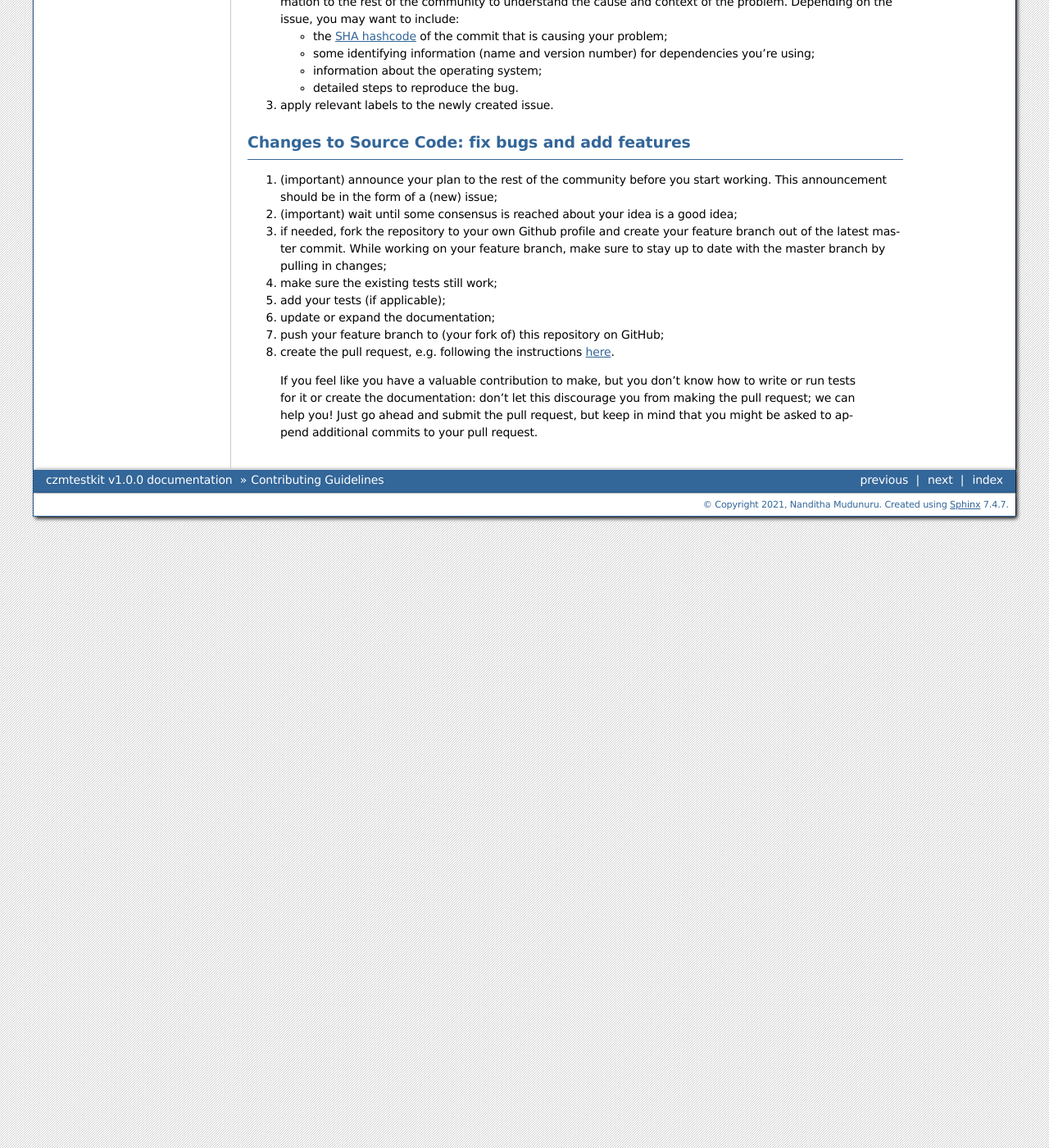
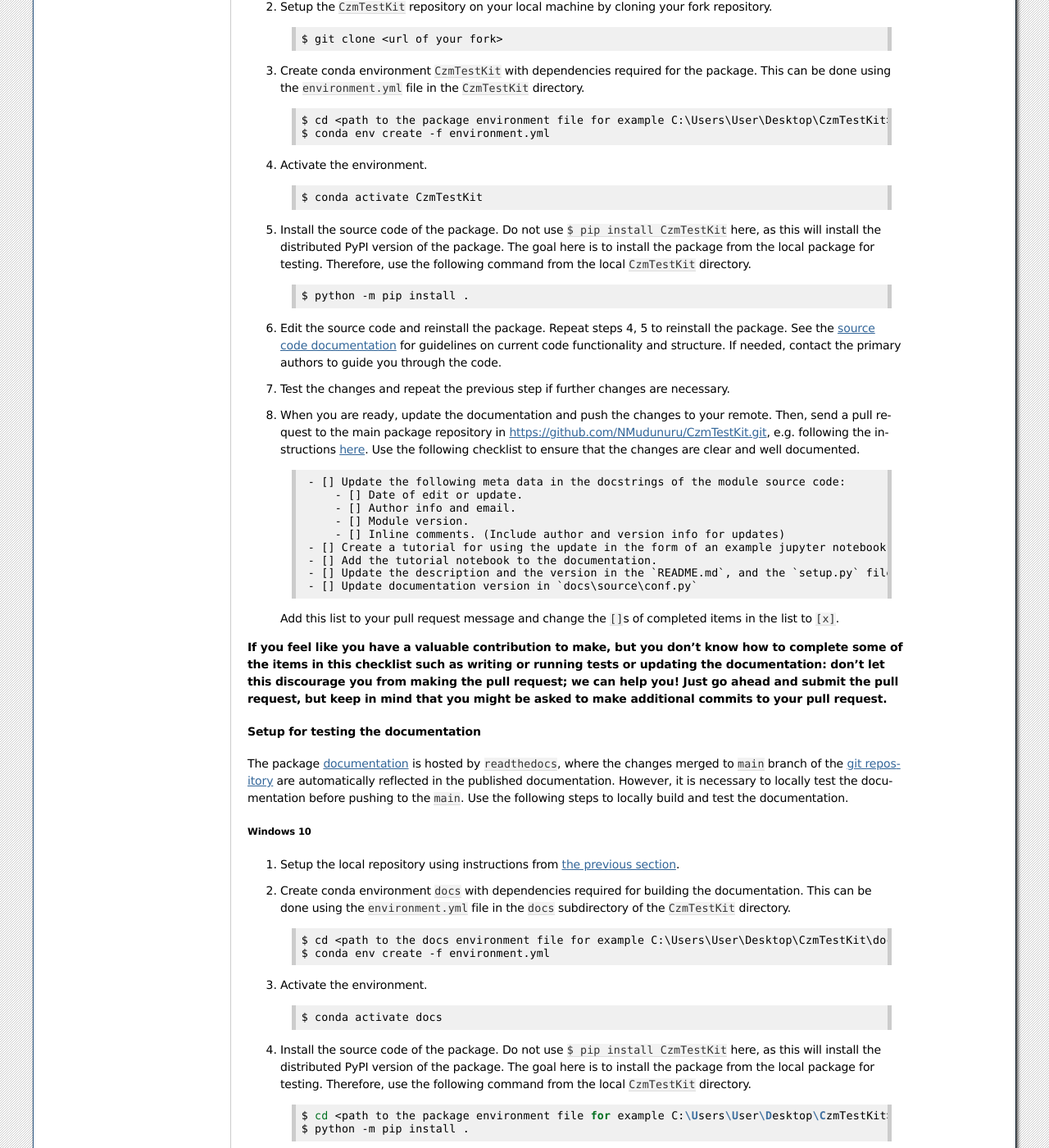
Before and after one commit to NMudunuru/CzmTestKit, a Sphinx documentation site: the page built from docs/source/contGuide.rst, in a window 1280 px wide and 1400 px high, scrolled down 1776 px. Shown: the whole window at 82% size. Built offline with Sphinx 7.4.7, drawn with Linux system fonts in a browser that asks for light colours; pages that are not in the unit, such as notebooks, are missing from menus; some of the changed text lies outside the part shown.

Commit message:
Detailed contributors guide

````diff
--- a/CONTRIBUTING.md
+++ b/CONTRIBUTING.md
@@ -3,70 +3,6 @@
 [![Contributor Covenant](https://img.shields.io/badge/Contributor%20Covenant-2.1-4baaaa.svg)](https://github.com/NMudunuru/CzmTestKit/blob/main/CODE_OF_CONDUCT.md)
 
 Contributers are to kindly stick to the following guidelines and the contributor covenant code of conduct to avoid conflicts and misunderstandings during the collaboration process.
-
-
-## Installation
-
-### Setup for developing the package
-
-Ensure that the prerequists from the [documentation](https://czmtestkit.readthedocs.io/en/latest/packageRead.html) have been satisfied.
-
-#### Windows 10
-
-1. Download the source code zip or fork the [git repository](https://github.com/NMudunuru/CzmTestKit.git) of the package.
-
-2. Setup the `CzmTestKit` repository on your local machine by unzipping the download or cloning your fork repository.
-
-3. Create conda environment `CzmTestKit` with dependencies required for the package. This can be done using the `environment.yml` file in the `CzmTestKit` directory.
-
-```
-$ cd <path to the package environment file for example C:\Users\User\Desktop\CzmTestKit>
-$ conda env create -f environment.yml
-```
-
-4. Activate the environment.
-
-```bash
-$ conda activate CzmTestKit
-```
-
-5. Install the source code of the package.
-
-```bash
-$ python -m pip install .
-```
-
-6. Edit the source code, reinstall the package and test the functionality. Repeat steps 4, 5 to reinstall the package.
-
-### Setup for testing the documentation
-
-The package [documentation](https://czmtestkit.readthedocs.io/en/latest/index.html) is hosted by `readthedocs`, where the changes merged to `main` branch of the [git repository](https://github.com/NMudunuru/CzmTestKit.git) are automatically reflected in the published documentation.
-However, it is necessary to locally test the documentation before pushing to the `main`. Use the following steps to locally build and test the documentation.
-
-#### Windows 10
-
-1. Setup the local repository for developers from [the previous section](#Setup-for-Package-Developers).
-
-2. Create conda environment `docs` with dependencies required for the documentation. This can be done using the `environment.yml` file in the `docs` subdirectory of the `CzmTestKit` directory.
-
-```
-$ cd <path to the docs environment file for example C:\Users\User\Desktop\CzmTestKit\docs>
-$ conda env create -f environment.yml
-```
-
-3. Activate the environment.
-
-```bash
-$ conda activate docs
-```
-
-4. From the `docs` subdirectory in `CzmTestKit`, execute the documenation source.
-
-```bash
-$ make html
-```
-
-5. Executing the documentation source will result in a `build` directory in the `docs` subdirectory with the html files.
 
 ## Types of Contributions
 
@@ -78,13 +14,13 @@
 
 The sections below outline the steps in each case.
 
-## Questions
+### Questions
 
 1. use the search functionality [here](https://github.com/NMudunuru/CzmTestKit/issues) to see if someone already filed the same issue;
 2. if your issue search did not yield any relevant results, make a new issue;
 3. apply the "Question" label; apply other labels when relevant.
 
-## Find Bugs
+### Find Bugs
 
 If you think you may have found a bug:
 
@@ -96,7 +32,7 @@
     - detailed steps to reproduce the bug.
 3. apply relevant labels to the newly created issue.
 
-## Changes to Source Code: fix bugs and add features
+### Changes to Source Code: fix bugs and add features
 
 1. (important) announce your plan to the rest of the community before you start working. This announcement should be in the form of a (new) issue;
 2. (important) wait until some consensus is reached about your idea is a good idea;
@@ -107,4 +43,78 @@
 7. push your feature branch to (your fork of) this repository on GitHub;
 8. create the pull request, e.g. following the instructions [here](https://docs.github.com/en/github/collaborating-with-pull-requests/proposing-changes-to-your-work-with-pull-requests/creating-a-pull-request).
 
-> If you feel like you have a valuable contribution to make, but you don't know how to write or run tests for it or create the documentation: don't let this discourage you from making the pull request; we can help you! Just go ahead and submit the pull request, but keep in mind that you might be asked to append additional commits to your pull request.
+Following sections are specific instruction to guide you in executing steps 3 to 8 of the list above.
+
+#### Setup for developing the package
+
+Ensure that the prerequists from the [documentation](https://czmtestkit.readthedocs.io/en/latest/packageRead.html) have been satisfied.
+
+##### Windows 10
+
+1. Fork the git repository [https://github.com/NMudunuru/CzmTestKit.git](https://github.com/NMudunuru/CzmTestKit.git) of the package. The link to the git repository will take you to the following page. Use the Fork option highlighted below to add a copy of the repository to your git hub account.
+
+    ![Github Fork Button](https://github.com/NMudunuru/CzmTestKit/blob/main/imgs/Fork.png)
+1. Setup the `CzmTestKit` repository on your local machine by cloning your fork repository.
+    ```
+    $ git clone <url of your fork>
+    ```
+1. Create conda environment `CzmTestKit` with dependencies required for the package. This can be done using the `environment.yml` file in the `CzmTestKit` directory.
+    ```
+    $ cd <path to the package environment file for example C:\Users\User\Desktop\CzmTestKit>
+    $ conda env create -f environment.yml
+    ```
+1. Activate the environment.
+    ```bash
+    $ conda activate CzmTestKit
+    ```
+1. Install the source code of the package. Do not use `$ pip install CzmTestKit` here, as this will install the distributed PyPI version of the package. The goal here is to install the package from the local package for testing. Therefore, use the following command from the local  `CzmTestKit` directory.
+    ```bash
+    $ python -m pip install .
+    ```
+1. Edit the source code and reinstall the package. Repeat steps 4, 5 to reinstall the package. See the [source code documentation](https://czmtestkit.readthedocs.io/en/latest/CodDoc.html) for guidelines on current code functionality and structure. If needed, contact the primary authors to guide you through the code.
+1. Test the changes and repeat the previous step if further changes are necessary.
+1. When you are ready, update the documentation and push the changes to your remote. Then, send a pull request to the main package repository in [https://github.com/NMudunuru/CzmTestKit.git](https://github.com/NMudunuru/CzmTestKit.git), e.g. following the instructions [here](https://docs.github.com/en/github/collaborating-with-pull-requests/proposing-changes-to-your-work-with-pull-requests/creating-a-pull-request). Use the following checklist to ensure that the changes are clear and well documented.
+   ```
+    - [] Update the following meta data in the docstrings of the module source code:
+        - [] Date of edit or update.
+        - [] Author info and email.
+        - [] Module version.
+        - [] Inline comments. (Include author and version info for updates)
+    - [] Create a tutorial for using the update in the form of an example jupyter notebook in the `Examples` subdirectoty.
+    - [] Add the tutorial notebook to the documentation.
+    - [] Update the description and the version in the `README.md`, and the `setup.py` file.
+    - [] Update documentation version in `docs\source\conf.py`
+    ```
+    Add this list to your pull request message and change the `[]`s of completed items in the list to `[x]`.
+
+**If you feel like you have a valuable contribution to make, but you don't know how to complete some of the items in this checklist such as writing or running tests or updating the documentation: don't let this discourage you from making the pull request; we can help you! Just go ahead and submit the pull request, but keep in mind that you might be asked to make additional commits to your pull request.**
+
+#### Setup for testing the documentation
+
+The package [documentation](https://czmtestkit.readthedocs.io/en/latest/index.html) is hosted by `readthedocs`, where the changes merged to `main` branch of the [git repository](https://github.com/NMudunuru/CzmTestKit.git) are automatically reflected in the published documentation.
+However, it is necessary to locally test the documentation before pushing to the `main`. Use the following steps to locally build and test the documentation.
+
+##### Windows 10
+
+1. Setup the local repository using instructions from [the previous section](#Setup-for-Package-Developers).
+1. Create conda environment `docs` with dependencies required for building the documentation. This can be done using the `environment.yml` file in the `docs` subdirectory of the `CzmTestKit` directory.
+    ```
+    $ cd <path to the docs environment file for example C:\Users\User\Desktop\CzmTestKit\docs>
+    $ conda env create -f environment.yml
+    ```
+1. Activate the environment.
+    ```bash
+    $ conda activate docs
+    ```
+1. Install the source code of the package. Do not use `$ pip install CzmTestKit` here, as this will install the distributed PyPI version of the package. The goal here is to install the package from the local package for testing. Therefore, use the following command from the local  `CzmTestKit` directory.
+    ```bash
+    $ cd <path to the package environment file for example C:\Users\User\Desktop\CzmTestKit>
+    $ python -m pip install .
+    ```
+1. From the `docs` subdirectory in `CzmTestKit`, execute the documenation source.
+    ```bash
+    $ cd <path to the docs environment file for example C:\Users\User\Desktop\CzmTestKit\docs>
+    $ make html
+    ```
+    Executing the documentation source will result in a `build` directory in the `docs` subdirectory with the html files in `docs\build\html` subdirectory, where `docs\build\html\index.html` will be the home page for the documentation.
+1. Repeat steps 2, 3 and 4 as needed till the updates in the documentation are satisfactory.
--- a/docs/source/ModDoc/AbqPy.rst
+++ b/docs/source/ModDoc/AbqPy.rst
@@ -1,7 +1,5 @@
-Module for use with abaqus cae
-===============================
-
-Run the abaqus python script based modules using the ``czmtestkit.py_modules.abqFun()`` function.
+Abaqus Python Modules for use With Abaqus/CAE
+==============================================
 
 .. automodule:: czmtestkit.abaqus_modules
    :imported-members:
--- a/docs/source/ModDoc/CzPy.rst
+++ b/docs/source/ModDoc/CzPy.rst
@@ -1,5 +1,5 @@
-Module for use with CZ environment
-==================================
+Module for use With Python Environment
+========================================
 
 .. automodule:: czmtestkit.py_modules
    :imported-members:
````
Also changed, not shown: README.md (+3 -1 lines), imgs/Fork.png (added).
